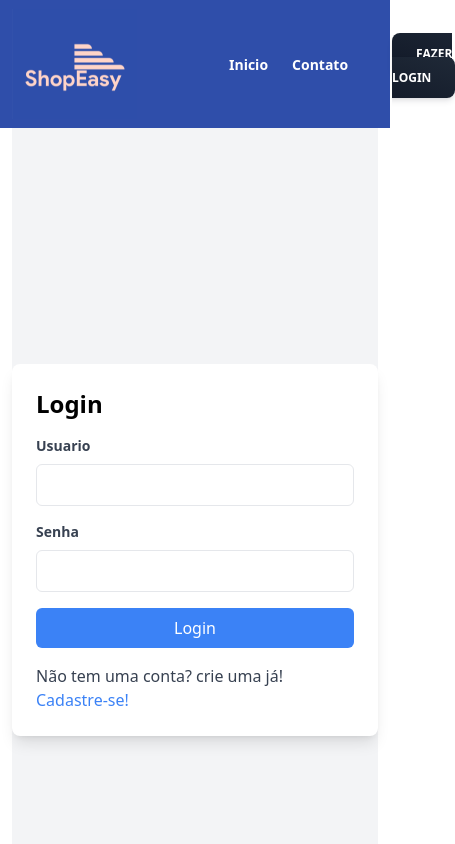
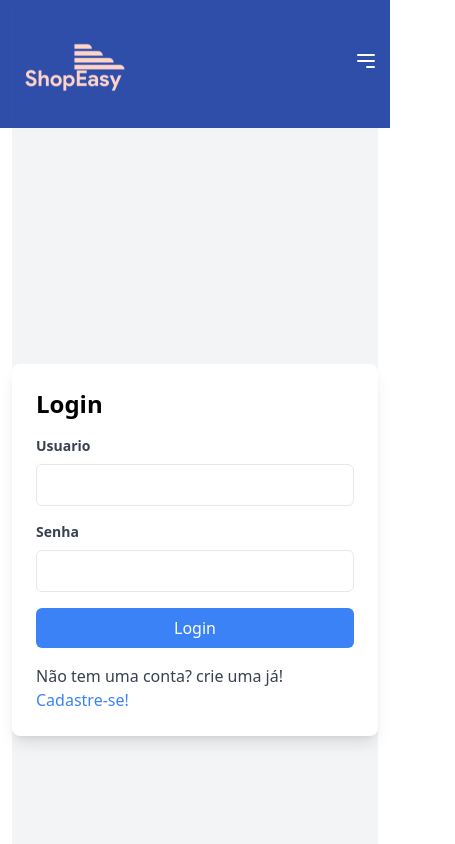
Before and after one commit to Ryaannsz/shop-eeasy, a Next.js app: page /login in a window 390 px wide. Shown: the top 844 px of the page, 455 px wide, since content can reach past the window. Built offline with nearby package versions, Linux system fonts and the light colour scheme.

Commit message:
bug fix mobile

```diff
--- a/src/components/header.tsx
+++ b/src/components/header.tsx
@@ -10,6 +10,12 @@ import { jwtDecode } from "jwt-decode"
 
 
 export function Header(){
+
+    const [openMenu, setOpenMenu] = useState(false)
+
+    const clickMenu = () =>{
+        setOpenMenu(!openMenu)
+    }
 
 
     function logout(){
@@ -36,43 +42,61 @@ export function Header(){
 
     return (
         <header className="relative w-full h-32 bg-blue-hover flex items-center">
-
             <GridContainer className="flex items-center justify-between">
-
                 <Image
                     src="/logo.svg"
                     alt="logo"
                     width={125}
                     height={117}
                     className="flex mr-20"
-
                 />
-
-
-
                 <div className="flex items-center gap-8">
-
-                    <nav>
+                    <nav className="hidden md:flex">
                         <Link href="/inicio" className="px-3 py-1 text-white text-sm font-semibold hover:text-gray-300">Inicio</Link>
                         <Link href="#" className="px-3 py-1 text-white text-sm font-semibold hover:text-gray-300">Contato</Link>
-                    </nav>
-
+                        {username ?(
                             <div>
-                        { username ? (
-                            <div className="flex gap-2">
                             <a className="text-white font-bold bg-gradient-to-tr from-gray-900 to-gray-800 px-4 py-2 rounded-full">Seja bem-vindo, {username}!</a>
                             <button onClick={logout} className="select-none rounded-lg bg-gradient-to-tr from-gray-900 to-gray-800 py-3 px-6 text-center align-middle font-sans text-xs font-bold uppercase text-white shadow-md shadow-gray-900/10 transition-all hover:shadow-lg hover:shadow-gray-900/20 active:opacity-[0.85] disabled:pointer-events-none disabled:opacity-50 disabled:shadow-none " type="button">
                             <a>Logout</a>
                             </button>
                             </div>
-                        ):(
-
+                        ): (
+                            <div>
                             <a className="select-none rounded-lg bg-gradient-to-tr from-gray-900 to-gray-800 py-3 px-6 text-center align-middle font-sans text-xs font-bold uppercase text-white shadow-md shadow-gray-900/10 transition-all hover:shadow-lg hover:shadow-gray-900/20 active:opacity-[0.85] disabled:pointer-events-none disabled:opacity-50 disabled:shadow-none" href="/login">Fazer Login</a>
-
+                            </div>
+                        )}
+                    </nav>
+                    <div className="md:hidden">
+                        <button onClick={() => setOpenMenu(!openMenu)} className="text-white">
+                            <svg xmlns="http://www.w3.org/2000/svg" className="h-6 w-6" fill="none" viewBox="0 0 24 24" stroke="currentColor">
+                                <path strokeLinecap="round" strokeLinejoin="round" strokeWidth="2" d="M4 6h16M4 12h16m-7 6h7"></path>
+                            </svg>
+                        </button>
+                    </div>
+                    {openMenu && (
+                        <div className="absolute top-16 right-0 w-48 bg-white rounded-md shadow-md">
+                            <div className="p-4">
+                            {username ? (
+                                <div className="flex flex-col gap-2">
+                                    <span className="text-purple-600">Seja bem-vindo, {username}!</span>
+                                    <Link href="/inicio" className="px-3 py-1 text-purple-600 text-sm font-semibold hover:text-gray-300">Inicio</Link>
+                                    <Link href="#" className="px-3 py-1 text-purple-600 text-sm font-semibold hover:text-gray-300">Contato</Link>
+                                    <button onClick={logout} className="select-none rounded-lg bg-gradient-to-tr from-gray-900 to-gray-800 py-3 px-6 text-center align-middle font-sans text-xs font-bold uppercase text-white shadow-md shadow-gray-900/10 transition-all hover:shadow-lg hover:shadow-gray-900/20 active:opacity-[0.85] disabled:pointer-events-none disabled:opacity-50 disabled:shadow-none " type="button">
+                                        <a>Logout</a>
+                                    </button>
+                                </div>
+                            ) : (
+                                <div className="flex flex-col gap-2">
+                                    <Link href="/inicio" className="px-3 py-1 text-purple-600 text-sm font-semibold hover:text-gray-300">Inicio</Link>
+                                    <Link href="#" className="px-3 py-1 text-purple-600 text-sm font-semibold hover:text-gray-300">Contato</Link>
+                                    <a className="select-none rounded-lg bg-gradient-to-tr from-gray-900 to-gray-800 py-3 px-6 text-center align-middle font-sans text-xs font-bold uppercase text-white shadow-md shadow-gray-900/10 transition-all hover:shadow-lg hover:shadow-gray-900/20 active:opacity-[0.85] disabled:pointer-events-none disabled:opacity-50 disabled:shadow-none" href="/login">Fazer Login</a>
+                                </div>
                             )}
                         </div>
                     </div>
-
+                    )}
+                </div>
             </GridContainer>
         </header>
     )
--- a/src/pages/inicio.tsx
+++ b/src/pages/inicio.tsx
@@ -56,7 +56,7 @@ export default function Inicio(){
      <div className="flex flex-col min-h-screen">
             <Header />
         <GridContainer className="flex-grow">
-         <div className="max-w-[1400px] h-[780px] w-full m-auto py-16 px-4 relative">
+         <div className="max-w-[1400px] h-[780px] w-full m-auto py-16 px-4 relative mt-20">
             <Image src={imgSlides[currentIndex].img} alt={"imagem Slides"} className="w-full h-full rounded-2xl bg-center bg-cover duration-500"/>
 
 
--- a/src/pages/login.tsx
+++ b/src/pages/login.tsx
@@ -70,7 +70,7 @@ export default function Login(){
         Cookies.set('token', token,{expires: 1})
 
         console.log("Requisição bem sucedida")
-        toast.success("Cadastro realizado com sucesso!", {
+        toast.success("Login realizado com sucesso!", {
           theme: 'colored',
           autoClose: 2000
         })
--- a/tailwind.config.ts
+++ b/tailwind.config.ts
@@ -13,7 +13,7 @@ const config: Config = {
         'blue-hover' : '#2F4EAA'
       },
       maxWidth: {
-        grid: '77.5 rem'
+        grid: '90rem'
       }
     },
   },
```
Lines whose indentation alone changed are shown as unchanged.
